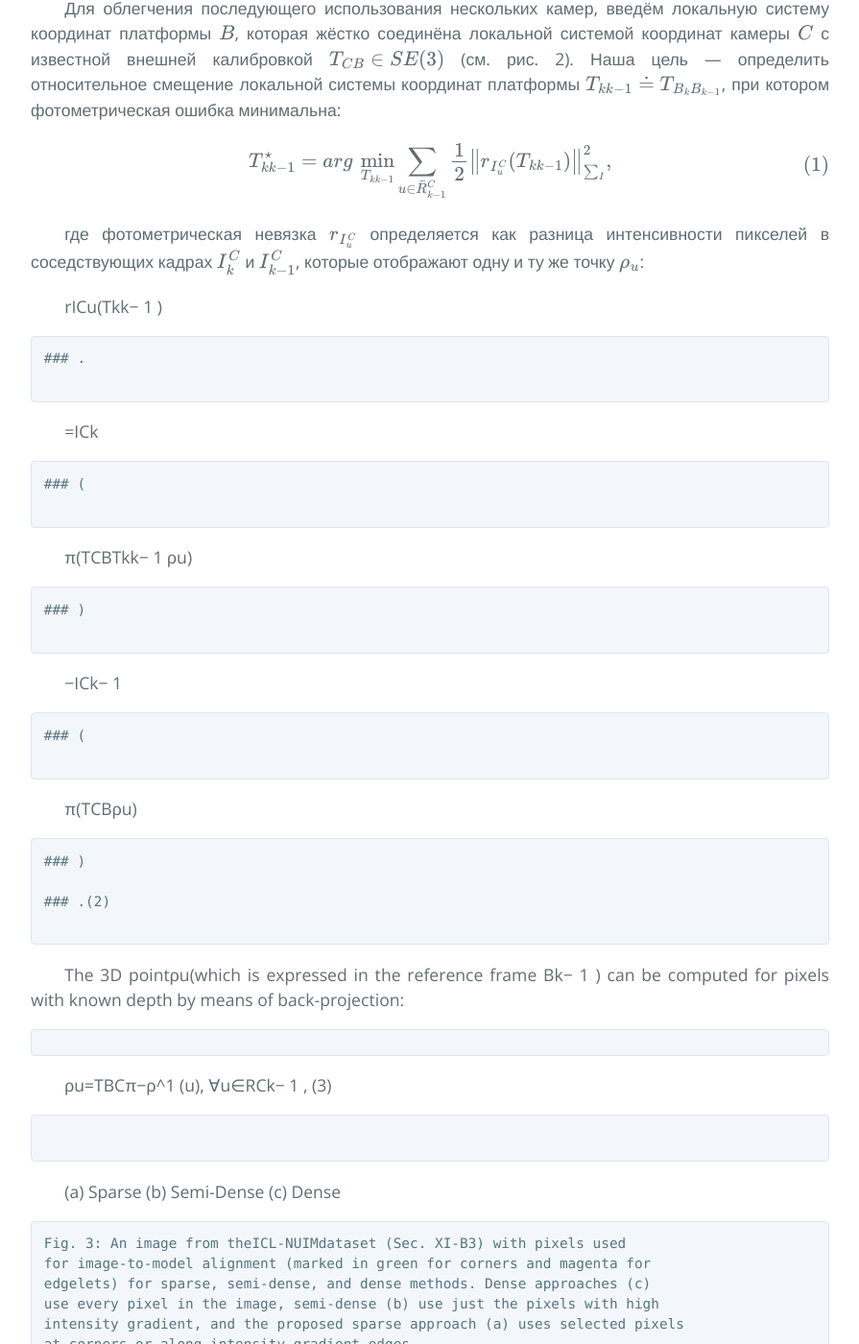
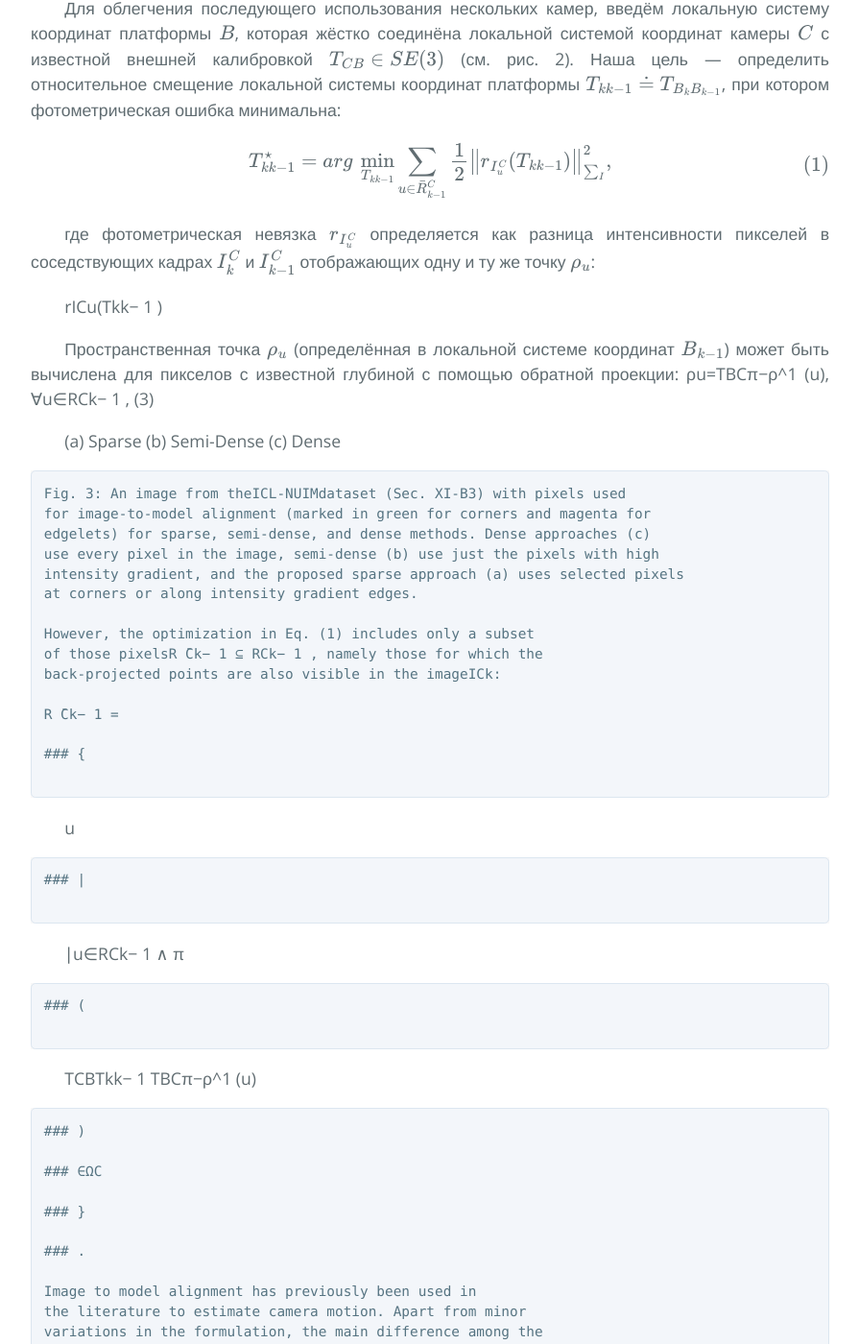
Before and after one commit to i-v-s/slam, a Jekyll site: the page built from svo2.md, in a window 1280 px wide and 1400 px high, scrolled down 7735 px. Shown: the whole window at 96% size, without its empty margins (192-1087 px from the left). Built offline with Jekyll 4.4.1, drawn with Linux system fonts in a browser that asks for light colours; our own code applies the rules of GitHub Pages for plain Markdown files; formulas are drawn with MathJax 3.

Commit message:
Обновлено svo2.md

````diff
--- a/svo2.md
+++ b/svo2.md
@@ -306,45 +306,16 @@ T_{kk-1}^{\star} = arg \: \min_{T_{kk-1}} \sum_{u \in \bar{R}_{k-1}^{C}} \frac{1
 $$
 
 где фотометрическая невязка $$r_{I_{u}^{C}}$$ определяется как разница
-интенсивности пикселей в соседствующих кадрах $$I_{k}^{C}$$ и $$I_{k-1}^{C}$$, которые
-отображают одну и ту же точку $$\rho_{u}$$:
+интенсивности пикселей в соседствующих кадрах $$I_{k}^{C}$$ и $$I_{k-1}^{C}$$
+отображающих одну и ту же точку $$\rho_{u}$$:
 
 rICu(Tkk− 1 )
-```
-### .
-
-```
-=ICk
-```
-### (
-
-```
-π(TCBTkk− 1 ρu)
-```
-### )
-
-```
-−ICk− 1
-```
-### (
-
-```
-π(TCBρu)
-```
-### )
-
-### .(2)
-
-```
-The 3D pointρu(which is expressed in the reference frame
-Bk− 1 ) can be computed for pixels with known depth by means
-of back-projection:
-```
-```
+
+Пространственная точка $$\rho_{u}$$ (определённая в локальной системе координат
+$$B_{k−1}$$) может быть вычислена для пикселов с известной глубиной с помощью
+обратной проекции:
 ρu=TBCπ−ρ^1 (u), ∀u∈RCk− 1 , (3)
-```
-
-```
+
 (a) Sparse (b) Semi-Dense (c) Dense
 ```
 Fig. 3: An image from theICL-NUIMdataset (Sec. XI-B3) with pixels used
````
